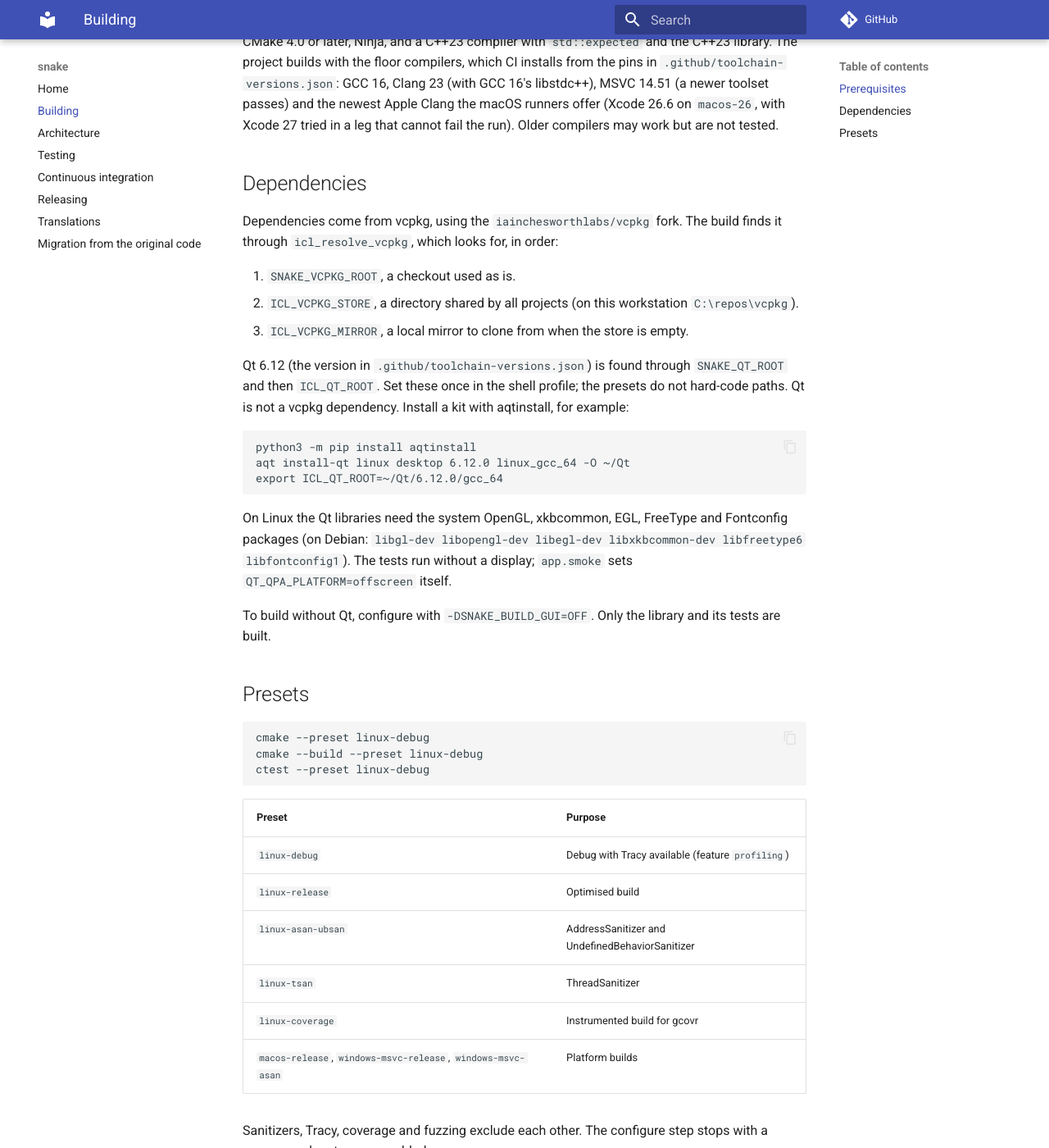
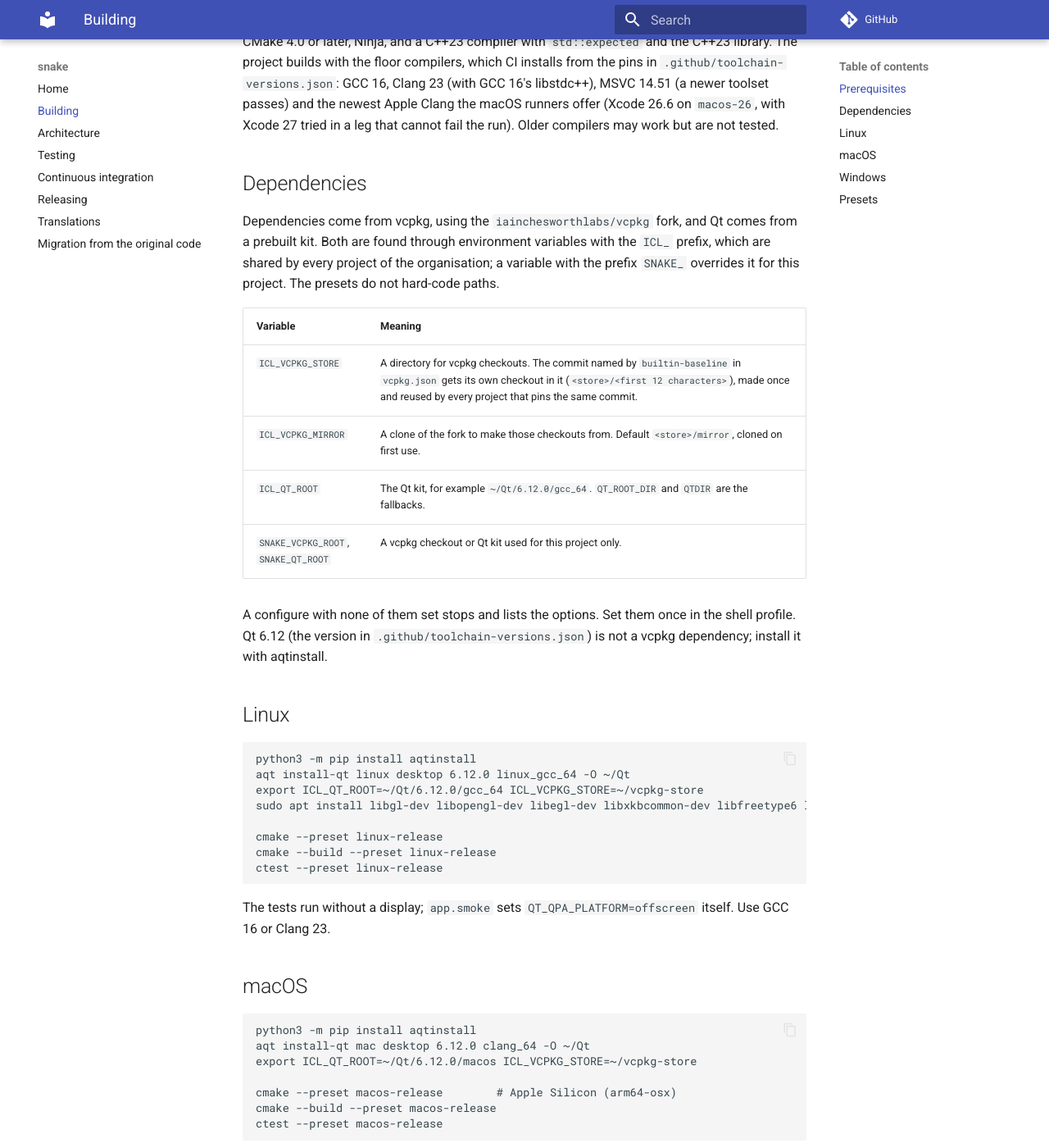
Before and after one commit to iainchesworthlabs/snake, an MkDocs documentation site: the page built from docs/building.md, in a window 1280 px wide and 1400 px high, scrolled down 193 px. Shown: the whole window at 82% size. Built offline with MkDocs 1.6.1 and Material for MkDocs 9.7.7, drawn with Linux system fonts in a browser that asks for light colours; comment, search, counter and statistics services are not loaded; some of the changed text lies outside the part shown.

Commit message:
Write the README and the per-platform build instructions (#9)
The README now says what the project is, how to build it, which ICL_
variables the build reads (ICL_VCPKG_STORE, ICL_VCPKG_MIRROR,
ICL_QT_ROOT) and links to iainchesworth/snake.old for the history of the
2017 code. docs/building.md gains Linux, macOS and Windows sections and
a correct description of the vcpkg store and mirror (the template text
called the store a Windows path). docs/migration.md records two
behaviour changes that were missing: the translated window title and the
frame label. Documentation only.

Signed-off-by: Iain Chesworth <iain.chesworth@gmail.com>

````diff
--- a/docs/building.md
+++ b/docs/building.md
@@ -10,28 +10,69 @@ but are not tested.
 
 ## Dependencies
 
-Dependencies come from vcpkg, using the `iainchesworthlabs/vcpkg` fork. The build finds it through
-`icl_resolve_vcpkg`, which looks for, in order:
+Dependencies come from vcpkg, using the `iainchesworthlabs/vcpkg` fork, and Qt comes from a prebuilt kit. Both are
+found through environment variables with the `ICL_` prefix, which are shared by every project of the organisation;
+a variable with the prefix `SNAKE_` overrides it for this project. The presets do not hard-code paths.
 
-1. `SNAKE_VCPKG_ROOT`, a checkout used as is.
-2. `ICL_VCPKG_STORE`, a directory shared by all projects (on this workstation `C:\repos\vcpkg`).
-3. `ICL_VCPKG_MIRROR`, a local mirror to clone from when the store is empty.
+| Variable | Meaning |
+|---|---|
+| `ICL_VCPKG_STORE` | A directory for vcpkg checkouts. The commit named by `builtin-baseline` in `vcpkg.json` gets its own checkout in it (`<store>/<first 12 characters>`), made once and reused by every project that pins the same commit. |
+| `ICL_VCPKG_MIRROR` | A clone of the fork to make those checkouts from. Default `<store>/mirror`, cloned on first use. |
+| `ICL_QT_ROOT` | The Qt kit, for example `~/Qt/6.12.0/gcc_64`. `QT_ROOT_DIR` and `QTDIR` are the fallbacks. |
+| `SNAKE_VCPKG_ROOT`, `SNAKE_QT_ROOT` | A vcpkg checkout or Qt kit used for this project only. |
 
-Qt 6.12 (the version in `.github/toolchain-versions.json`) is found through `SNAKE_QT_ROOT` and then
-`ICL_QT_ROOT`. Set these once in the shell profile; the presets do not hard-code paths. Qt is not a vcpkg
-dependency. Install a kit with aqtinstall, for example:
+A configure with none of them set stops and lists the options. Set them once in the shell profile. Qt 6.12 (the
+version in `.github/toolchain-versions.json`) is not a vcpkg dependency; install it with aqtinstall.
+
+## Linux
 
 ```bash
 python3 -m pip install aqtinstall
 aqt install-qt linux desktop 6.12.0 linux_gcc_64 -O ~/Qt
-export ICL_QT_ROOT=~/Qt/6.12.0/gcc_64
+export ICL_QT_ROOT=~/Qt/6.12.0/gcc_64 ICL_VCPKG_STORE=~/vcpkg-store
+sudo apt install libgl-dev libopengl-dev libegl-dev libxkbcommon-dev libfreetype6 libfontconfig1   # Debian, Ubuntu
+
+cmake --preset linux-release
+cmake --build --preset linux-release
+ctest --preset linux-release
 ```
 
-On Linux the Qt libraries need the system OpenGL, xkbcommon, EGL, FreeType and Fontconfig packages
-(on Debian: `libgl-dev libopengl-dev libegl-dev libxkbcommon-dev libfreetype6 libfontconfig1`). The
-tests run without a display; `app.smoke` sets `QT_QPA_PLATFORM=offscreen` itself.
+The tests run without a display; `app.smoke` sets `QT_QPA_PLATFORM=offscreen` itself. Use GCC 16 or Clang 23.
 
-To build without Qt, configure with `-DSNAKE_BUILD_GUI=OFF`. Only the library and its tests are built.
+## macOS
+
+```bash
+python3 -m pip install aqtinstall
+aqt install-qt mac desktop 6.12.0 clang_64 -O ~/Qt
+export ICL_QT_ROOT=~/Qt/6.12.0/macos ICL_VCPKG_STORE=~/vcpkg-store
+
+cmake --preset macos-release        # Apple Silicon (arm64-osx)
+cmake --build --preset macos-release
+ctest --preset macos-release
+```
+
+The build is a bundle, `snake.app`. Use the Apple Clang of Xcode 26.6 or later.
+
+## Windows
+
+In a PowerShell with the Visual Studio 2026 developer environment (the "Developer PowerShell"), with MSVC toolset
+14.51 or newer:
+
+```powershell
+python -m pip install "git+https://github.com/miurahr/aqtinstall.git@076e1659807d0b362a3ed684d54c2e9c775eb9c7"
+aqt install-qt windows desktop 6.12.0 win64_msvc2022_64 -O C:\repos\common
+$env:ICL_QT_ROOT = 'C:\repos\common\6.12.0\msvc2022_64'
+$env:ICL_VCPKG_STORE = 'C:\repos\vcpkg-store'
+
+cmake --preset windows-msvc-release
+cmake --build --preset windows-msvc-release
+ctest --preset windows-msvc-release -C Release
+```
+
+The PyPI release of aqtinstall cannot read the Windows repository for Qt 6.11 and later; CI installs the commit
+named by `aqtsource` in `.github/toolchain-versions.json`. Use `windows-msvc-asan` for AddressSanitizer.
+
+To build without Qt, configure with `-DSNAKE_BUILD_GUI=OFF`; only the library and its tests are built.
 
 ## Presets
 
````
Also changed, not shown: README.md (+37 -9 lines), docs/migration.md (+2 -0 lines).
